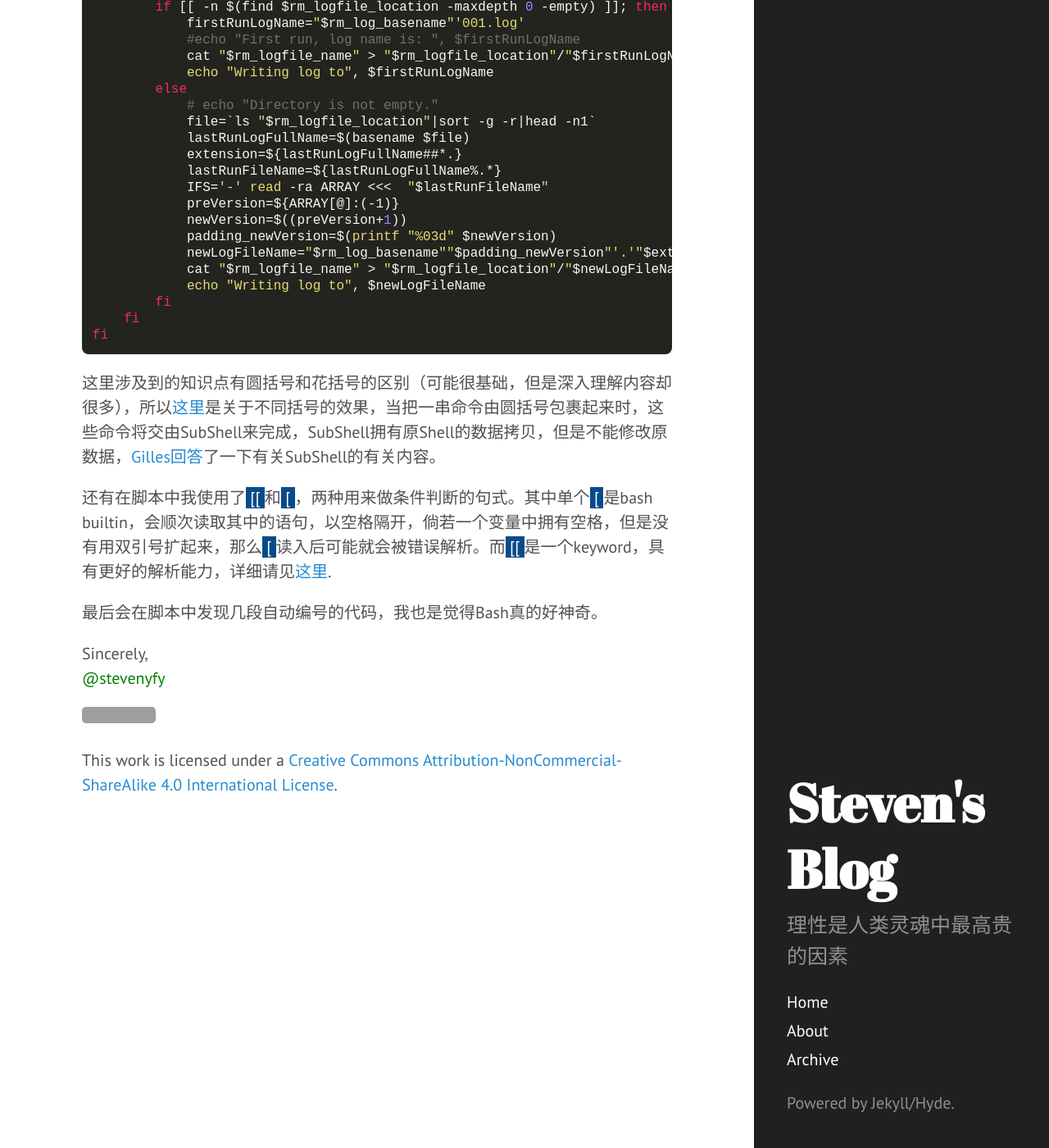
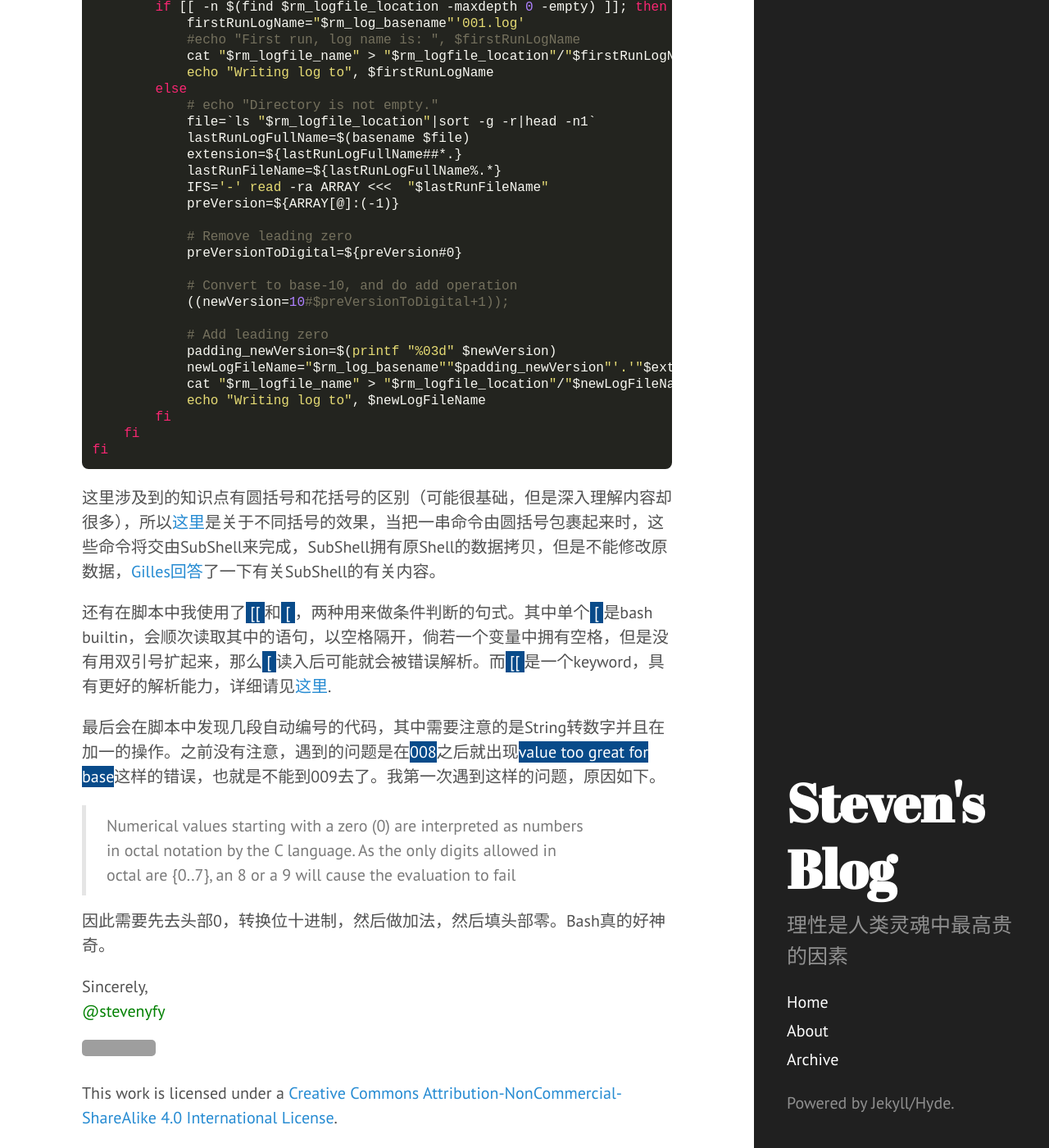
Before and after one commit to legatoo/legatoo.github.io, a Jekyll site: the page built from _posts/2015-01-13-Yarn开发技巧之脚本实现Log-Archive.md, in a window 1280 px wide and 1400 px high, scrolled down 2763 px. Shown: the whole window at 82% size. Built offline with Jekyll 4.4.1, drawn with Linux system fonts in a browser that asks for light colours; Markdown is read by kramdown in place of the engine named in the settings; grey boxes are pictures that could not be loaded.

Commit message:
fix bash 008 bug

```diff
--- a/_posts/2015-01-13-Yarn开发技巧之脚本实现Log-Archive.md
+++ b/_posts/2015-01-13-Yarn开发技巧之脚本实现Log-Archive.md
@@ -101,7 +101,14 @@ if [ -f "$rm_logfile_name" ]; then
             lastRunFileName=${lastRunLogFullName%.*}
             IFS='-' read -ra ARRAY <<<  "$lastRunFileName"
             preVersion=${ARRAY[@]:(-1)}
-            newVersion=$((preVersion+1))
+
+            # Remove leading zero
+            preVersionToDigital=${preVersion#0}
+
+            # Convert to base-10, and do add operation
+            ((newVersion=10#$preVersionToDigital+1));
+
+            # Add leading zero
             padding_newVersion=$(printf "%03d" $newVersion)
             newLogFileName="$rm_log_basename""$padding_newVersion"'.'"$extension"
             cat "$rm_logfile_name" > "$rm_logfile_location"/"$newLogFileName"
@@ -115,7 +122,12 @@ fi
 
 还有在脚本中我使用了<span style="background-color: #084B8A"><font color="white"> [[ </font></span>和<span style="background-color: #084B8A"><font color="white"> [ </font></span>，两种用来做条件判断的句式。其中单个<span style="background-color: #084B8A"><font color="white"> [ </font></span>是bash builtin，会顺次读取其中的语句，以空格隔开，倘若一个变量中拥有空格，但是没有用双引号扩起来，那么<span style="background-color: #084B8A"><font color="white"> [ </font></span>读入后可能就会被错误解析。而<span style="background-color: #084B8A"><font color="white"> [[ </font></span>是一个keyword，具有更好的解析能力，详细请见<a href="http://mywiki.wooledge.org/BashGuide/TestsAndConditionals#Conditional_Blocks_.28if.2C_test_and_.5B.5B.29">这里</a>.
 
-最后会在脚本中发现几段自动编号的代码，我也是觉得Bash真的好神奇。
+最后会在脚本中发现几段自动编号的代码，其中需要注意的是String转数字并且在加一的操作。之前没有注意，遇到的问题是在<span style="background-color: #084B8A"><font color="white">008</font></span>之后就出现<span style="background-color: #084B8A"><font color="white">value too great for base</font></span>这样的错误，也就是不能到009去了。我第一次遇到这样的问题，原因如下。
+
+> Numerical values starting with a zero (0) are interpreted as numbers in octal notation by the C language. As the only digits allowed in octal are {0..7}, an 8 or a 9 will cause the evaluation to fail
+
+
+因此需要先去头部0，转换位十进制，然后做加法，然后填头部零。Bash真的好神奇。
 
 
 Sincerely,<br>
```
